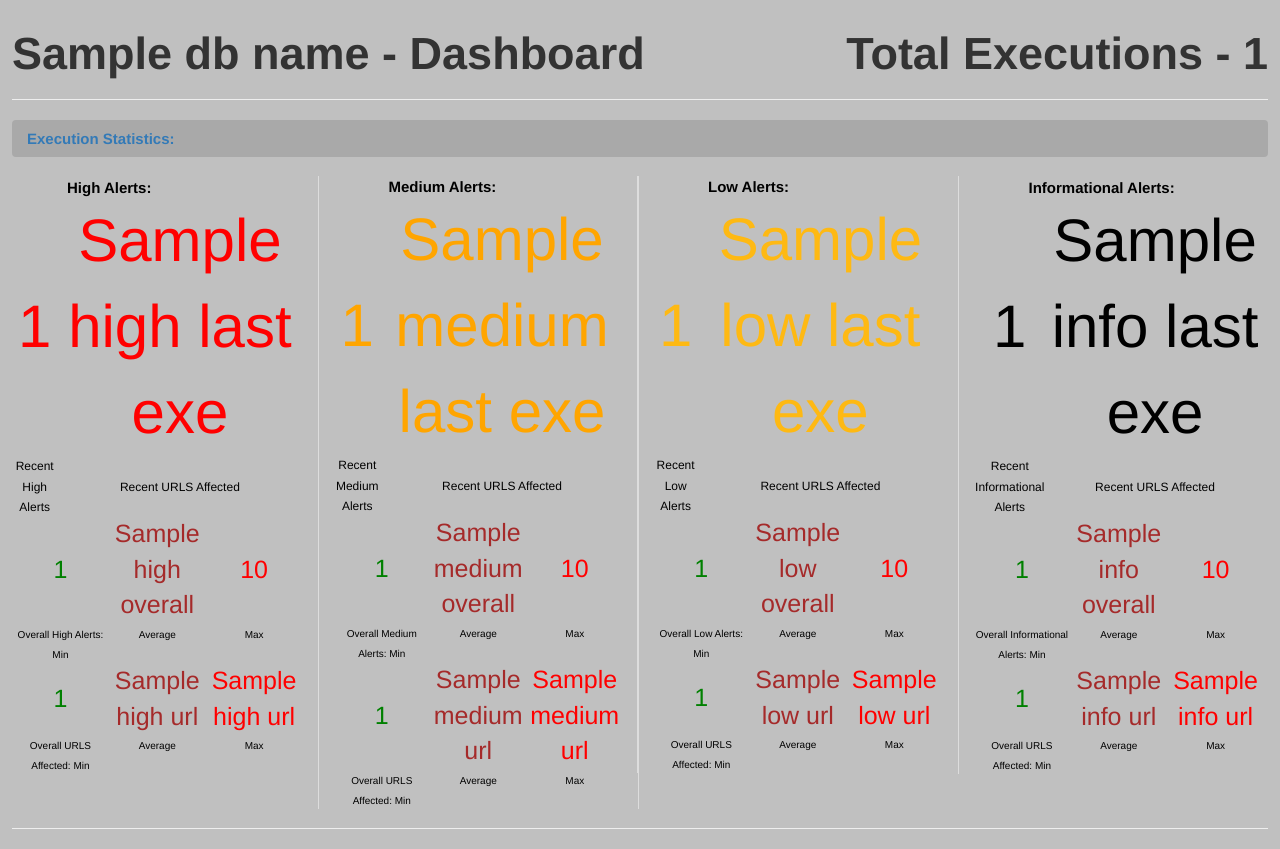
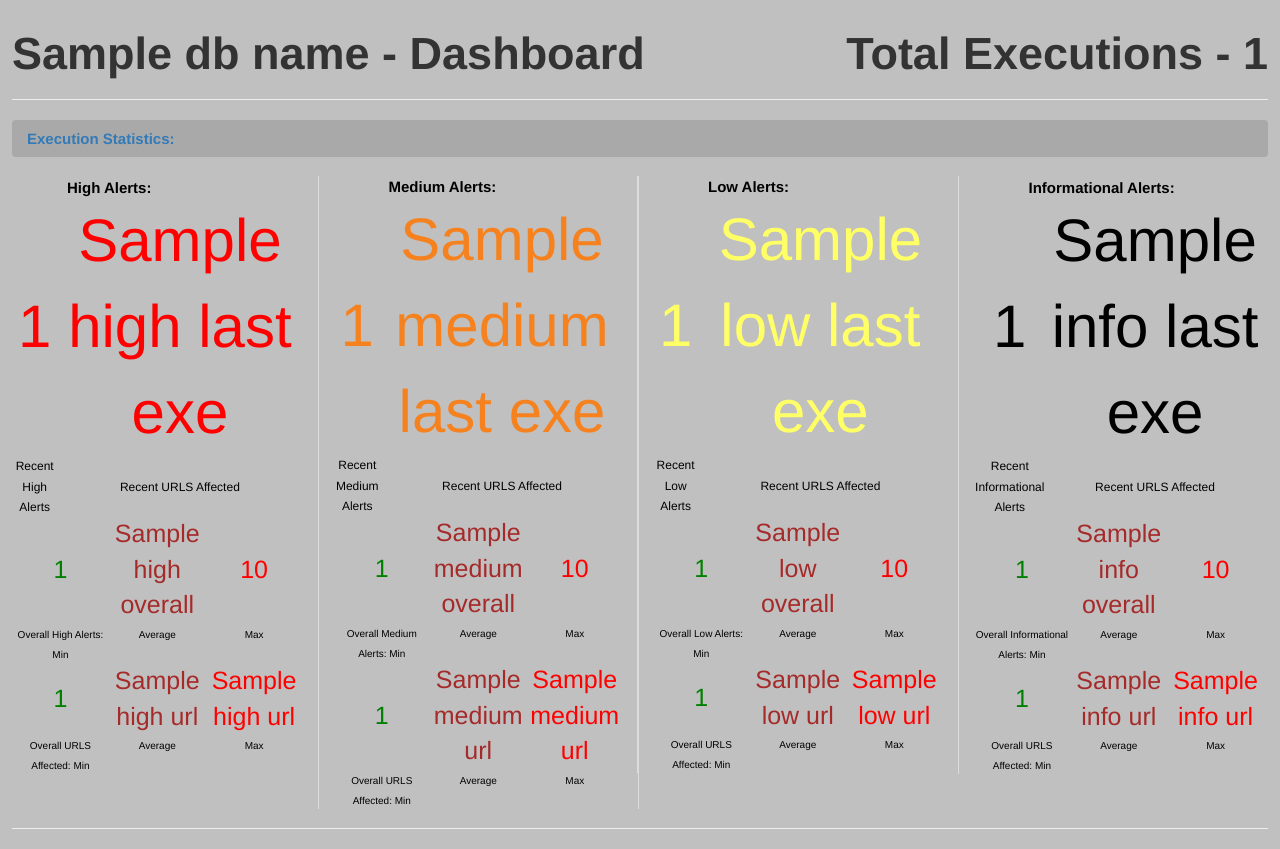
Before and after one commit to Accruent/owasp-zap-historic, a Flask app: template owasp_zap_historic/templates/dashboard.html in a window 1280 px wide. Shown: the part 51-900 px from the top of the page. Run offline with Flask 2, Linux system fonts and the light colour scheme; the template is opened without the code that fills it: most values are stand-ins (such as "Sample title", 1, 10 or a date in 2020); parts of the project's set-up code (start-up, migrations or seed data) failed here and were passed over; some libraries are stand-ins or nearby versions.

Commit message:
QE-1879 final style changes to dashboard.html

```diff
--- a/owasp_zap_historic/templates/dashboard.html
+++ b/owasp_zap_historic/templates/dashboard.html
@@ -193,8 +193,8 @@
 								<table style="width:100%">
 									<tbody>
 										<tr style="height:100%">
-											<td style="font-size:60px; color:orange">{{medium_last_exe_data[0][0]}}</td>
-											<td style="font-size:60px; color:orange">{{medium_last_exe_data[0][1]}}</td>
+											<td style="font-size:60px; color:#F6821F">{{medium_last_exe_data[0][0]}}</td>
+											<td style="font-size:60px; color:#F6821F">{{medium_last_exe_data[0][1]}}</td>
 										</tr>
 										<tr>
 											<td><span style="color: black;font-size:12px">Recent Medium Alerts</span></td>
@@ -255,8 +255,8 @@
 								<table style="width:100%">
 									<tbody>
 										<tr style="height:100%">
-											<td style="font-size:60px; color:#FEB913">{{low_last_exe_data[0][0]}}</td>
-											<td style="font-size:60px; color:#FEB913">{{low_last_exe_data[0][1]}}</td>
+											<td style="font-size:60px; color:#FFFF66">{{low_last_exe_data[0][0]}}</td>
+											<td style="font-size:60px; color:#FFFF66">{{low_last_exe_data[0][1]}}</td>
 										</tr>
 										<tr>
 											<td><span style="color: black;font-size:12px">Recent Low Alerts</span></td>
--- a/owasp_zap_historic/templates/index.html
+++ b/owasp_zap_historic/templates/index.html
@@ -99,8 +99,8 @@
                                 <tbody>
                                     <tr style="font-size:28px;">
                                         <td style="color:red">{{item[9]}}</td>
-                                        <td style="color:orange">{{item[10]}}</td>
-                                        <td style="color:#FEB913">{{item[11]}}</td>
+                                        <td style="color:#F6821F">{{item[10]}}</td>
+                                        <td style="color:#FFFF66">{{item[11]}}</td>
                                         <td style="color:black">{{item[12]}}</td>
                                     </tr>
                                     <tr style="font-size:9px;">
```
